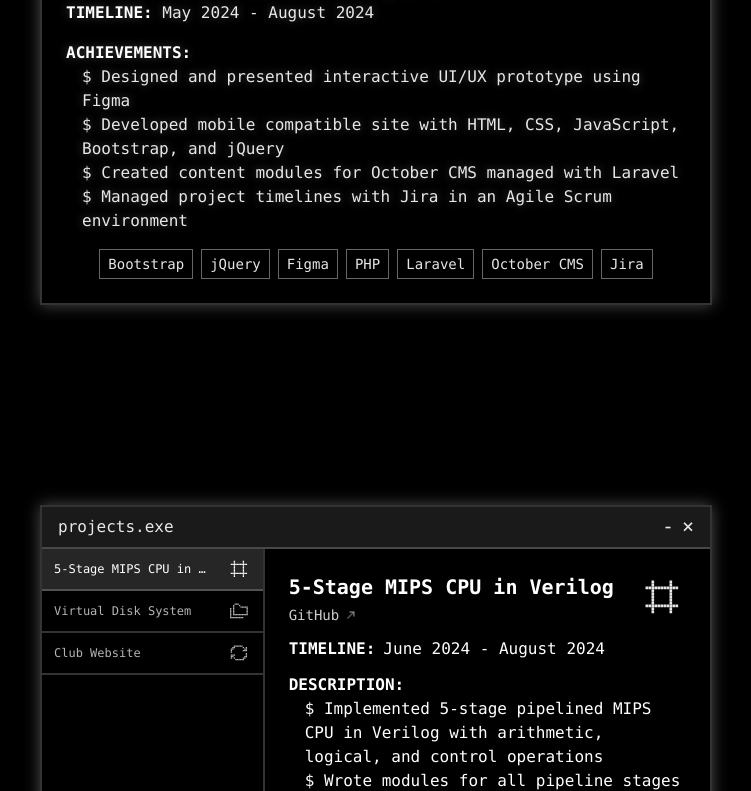
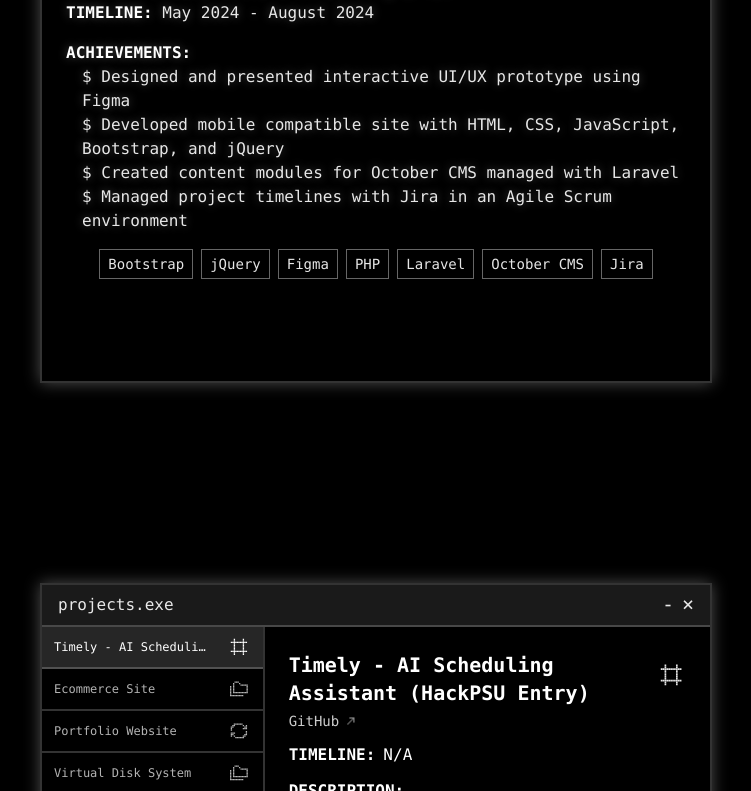
Before and after one commit to JaeMinBird/Portfolio, a Next.js app: page / in a window 1280 px wide. Shown: the part 2009-2800 px from the top of the page, without its empty margins (264-1015 px from the left). Built offline with nearby package versions, Linux system fonts and the light colour scheme.

Commit message:
Various improvements

```diff
--- a/src/app/page.tsx
+++ b/src/app/page.tsx
@@ -15,7 +15,7 @@
 
 // Loading placeholder component
 const TerminalLoading = () => (
-  <div className="w-full h-[400px] bg-black/50 backdrop-blur-sm border border-white/30 rounded-md flex items-center justify-center">
+  <div className="w-full h-[60vh] bg-black/50 backdrop-blur-sm border border-white/30 rounded-md flex items-center justify-center">
     <div className="animate-pulse text-white font-mono">Loading...</div>
   </div>
 );
--- a/src/components/ExperienceTerminal.tsx
+++ b/src/components/ExperienceTerminal.tsx
@@ -65,7 +65,7 @@
         </div>
 
         {/* Content Area */}
-        <div className="p-6 font-mono bg-black/80 relative z-20">
+        <div className="p-6 font-mono bg-black/80 relative z-20 h-[60vh] overflow-auto">
           <AnimatePresence mode="wait">
             <motion.div
               ref={ref}
--- a/src/components/ProjectsTerminal.tsx
+++ b/src/components/ProjectsTerminal.tsx
@@ -7,14 +7,10 @@
 
 export function ProjectsTerminal() {
   const [currentIndex, setCurrentIndex] = useState(0);
-  const [maxHeight, setMaxHeight] = useState(375);
-  const [mobileMaxHeight, setMobileMaxHeight] = useState(0);
   const [windowWidth, setWindowWidth] = useState(
     typeof window !== 'undefined' ? window.innerWidth : 1024
   );
-  const projectRefs = useRef<(HTMLDivElement | null)[]>([]);
-
-  const isMobile = windowWidth < 768; // Moved before the useEffect that uses it
+  const isMobile = windowWidth < 768;
 
   useEffect(() => {
     const handleResize = () => {
@@ -24,24 +20,6 @@
     window.addEventListener('resize', handleResize);
     return () => window.removeEventListener('resize', handleResize);
   }, []);
-
-  useEffect(() => {
-    const heights = projectRefs.current
-      .filter(ref => ref !== null)
-      .map(ref => ref.scrollHeight);
-
-    const newMaxHeight = Math.max(...heights, 400) + 100;
-    setMaxHeight(newMaxHeight);
-
-    // Calculate mobile max height with 15% reduction
-    if (isMobile) {
-      const mobileHeights = projectRefs.current
-        .filter(ref => ref !== null)
-        .map(ref => ref.scrollHeight + 200); // Changed from 240 to 200 (~15% reduction)
-      const newMobileMaxHeight = Math.max(...mobileHeights);
-      setMobileMaxHeight(newMobileMaxHeight);
-    }
-  }, [isMobile]); // Now isMobile is defined before this useEffect
 
   const handleTabClick = useCallback((index: number) => {
     if (index === currentIndex) return;
@@ -62,11 +40,7 @@
   return (
     <div className="flex justify-center items-center mt-[25vh] mb-16 relative z-30">
       <div
-        className="relative w-full max-w-2xl border-2 border-white/20 shadow-[0_0_15px_rgba(255,255,255,0.3)] backdrop-blur-sm flex flex-col"
-        style={{
-          height: isMobile ? `${mobileMaxHeight}px` : `${maxHeight}px`,
-          minHeight: isMobile ? `${mobileMaxHeight}px` : 'auto'
-        }}
+        className="relative w-full max-w-2xl border-2 border-white/20 shadow-[0_0_15px_rgba(255,255,255,0.3)] backdrop-blur-sm flex flex-col h-[80vh]"
       >
         {/* Window Title Bar */}
         <div className="relative z-20 flex justify-between items-center px-4 py-2 bg-white/10 border-b-2 border-white/20">
@@ -88,7 +62,7 @@
         {/* Main Content Area */}
         <div className={`flex relative flex-1 overflow-hidden ${isMobile ? 'flex-col' : ''}`}>
           {/* Project Tabs Column */}
-          <div className={`${isMobile ? 'w-full' : 'w-1/3'} bg-black/40 ${isMobile ? '' : 'border-r-2'} border-white/20 relative`}>
+          <div className={`${isMobile ? 'w-full' : 'w-1/3'} bg-black/40 ${isMobile ? '' : 'border-r-2'} border-white/20 relative overflow-auto`}>
             <div className={`relative ${isMobile ? 'flex flex-wrap' : ''}`}>
               <AnimatePresence>
                 {!isMobile && ( // Only show motion div on desktop
@@ -150,14 +124,9 @@
           </div>
 
           {/* Project Details */}
-          <div className={`${isMobile ? 'w-full' : 'w-2/3'} p-6 font-mono bg-black/80 relative`}>
+          <div className={`${isMobile ? 'w-full' : 'w-2/3'} p-6 font-mono bg-black/80 relative overflow-auto`}>
             <AnimatePresence mode="wait">
               <motion.div
-                ref={(el) => {
-                  if (el) {
-                    projectRefs.current[currentIndex] = el;
-                  }
-                }}
                 key={currentIndex}
                 initial={{ opacity: 0, y: 20 }}
                 animate={{ opacity: 1, y: 0 }}
--- a/src/data/projects.ts
+++ b/src/data/projects.ts
@@ -9,29 +9,63 @@
 
 export const projects = [
   {
-    name: "5-Stage MIPS CPU in Verilog",
-    pixelIcon: "M72 56h14v14H72zM72 40h14v14H72zM72 72h14v14H72zM72 104h14v14H72zM72 88h14v14H72zM72 120h14v14H72zM72 152h14v14H72zM72 136h14v14H72zM72 168h14v14H72zM168 56h14v14h-14zM168 40h14v14h-14zM168 72h14v14h-14zM168 104h14v14h-14zM168 88h14v14h-14zM168 120h14v14h-14zM168 152h14v14h-14zM168 136h14v14h-14zM168 168h14v14h-14zM168 184h14v14h-14zM168 200h14v14h-14zM72 184h14v14H72zM72 200h14v14H72zM152 72h14v14h-14zM200 72h14v14h-14zM56 72h14v14H56zM88 72h14v14H88zM184 72h14v14h-14zM200 168h14v14h-14zM184 168h14v14h-14zM40 168h14v14H40zM104 72h14v14h-14zM120 72h14v14h-14zM40 72h14v14H40zM136 72h14v14h-14zM152 168h14v14h-14zM56 168h14v14H56zM88 168h14v14H88zM104 168h14v14h-14zM120 168h14v14h-14zM136 168h14v14h-14z",
-    dateRange: "June 2024 - August 2024",
+    name: "Timely - AI Scheduling Assistant (HackPSU Entry)",
+    pixelIcon: "M72 56h14v14H72zM72 40h14v14H72zM72 72h14v14H72zM72 104h14v14H72zM72 88h14v14H72zM72 120h14v14H72zM72 152h14v14H72zM72 136h14v14H72zM72 168h14v14H72zM168 56h14v14h-14zM168 40h14v14h-14zM168 72h14v14h-14zM168 104h14v14h-14zM168 88h14v14h-14zM168 120h14v14h-14zM168 152h14v14h-14zM168 136h14v14h-14zM168 168h14v14h-14zM168 184h14v14h-14zM168 200h14v14h-14zM72 184h14v14H72zM72 200h14v14H72zM152 72h14v14h-14zM200 72h14v14h-14zM56 72h14v14H56zM88 72h14v14H88zM184 72h14v14h-14zM200 168h14v14h-14zM184 168h14v14h-14zM40 168h14v14H40zM104 72h14v14h-14zM120 72h14v14h-14zM40 72h14v14H40zM136 72h14v14h-14zM152 168h14v14h-14zM56 168h14v14H56zM88 168h14v14H88zM104 168h14v14H104zM120 168h14v14H120zM136 168h14v14h-14z",
+    dateRange: "N/A",
     description: [
-      "Implemented 5-stage pipelined MIPS CPU in Verilog with arithmetic, logical, and control operations",
-      "Wrote modules for all pipeline stages with integrated control and ALU logic",
-      "Simulated CPU behavior in Vivado 2024.1, verifying pipeline data flow and execution",
-      "Synthesized design for xc7z010clg400-1 FPGA, optimizing resource use"
+      "Powered AI chat system with dual model support for GPT-4o and Gemini via Vercel AI-SDK",
+      "Handled OAuth 2.0 user authentication and Google Calendar integration with GCP and NextAuth",
+      "Implemented serverless chat storage with Mongoose ODM (MongoDB), allowing for secure CRUD on message logs"
     ],
-    techStack: ["Verilog", "Vivado", "FPGA", "MIPS Architecture"], // Skills Demonstrated
-    githubUrl: "https://github.com/JaeMinBird/MIPS-CPU" // GitHub URL here
+    techStack: ["AI-SDK", "NextAuth.js", "Google Cloud Platform", "Mongoose ODM", "MongoDB"],
+    githubUrl: "https://github.com/JaeMinBird/Timely"
+  },
+  {
+    name: "Ecommerce Site",
+    pixelIcon: "M64 96h14v14H64zM128 64h14v14h-14zM80 48h14v14H80zM64 112h14v14H64zM64 80h14v14H64zM64 128h14v14H64zM64 144h14v14H64zM80 160h14v14H80zM176 80h14v14h-14zM208 112h14v14h-14zM208 96h14v14h-14zM208 128h14v14h-14zM208 144h14v14h-14zM176 160h14v14h-14zM160 80h14v14h-14zM208 80h14v14h-14zM64 64h14v14H64zM96 48h14v14H96zM192 80h14v14h-14zM208 160h14v14h-14zM192 160h14v14h-14zM112 48h14v14h-14zM144 80h14v14h-14zM160 160h14v14h-14zM64 160h14v14H64zM96 160h14v14H96zM112 160h14v14h-14zM128 160h14v14h-14zM144 160h14v14h-14zM32 128h14v14H32zM32 144h14v14H32zM32 96h14v14H32zM32 112h14v14H32zM32 160h14v14H32zM32 176h14v14H32zM48 192h14v14H48zM128 192h14v14h-14zM32 192h14v14H32zM64 192h14v14H64zM80 192h14v14H80zM96 192h14v14H96zM112 192h14v14h-14zM160 192h14v14h-14zM144 192h14v14h-14z",
+    dateRange: "N/A",
+    description: [
+      "Automated inventory management in a PostgreSQL database with Prisma ORM hosted on AWS",
+      "Secured payment processing with Stripe, handling transactions and order fulfillment",
+      "Designed RESTful API endpoints with Next.js App Router, handling product queries and cart operations"
+    ],
+    techStack: ["PostgreSQL", "Prisma ORM", "AWS", "Stripe", "Next.js", "React", "Tailwind CSS"],
+    githubUrl: "https://github.com/JaeMinBird/263Studios"
+  },
+  {
+    name: "Portfolio Website",
+    pixelIcon: "M200 80h14v14h-14zM200 96h14v14h-14zM184 96h14v14h-14zM184 80h14v14h-14zM200 64h14v14h-14zM168 96h14v14h-14zM168 64h14v14h-14zM152 48h14v14h-14zM136 48h14v14h-14zM120 48h14v14h-14zM56 64h14v14H56zM72 64h14v14H72zM88 48h14v14H88zM104 48h14v14h-14zM56 80h14v14H56zM40 80h14v14H40zM40 96h14v14H40zM40 112h14v14H40zM72 144h14v14H72zM40 160h14v14H40zM104 192h14v14h-14zM88 192h14v14H88zM40 176h14v14H40zM56 160h14v14H56zM56 144h14v14H56zM40 144h14v14H40zM120 192h14v14h-14zM136 192h14v14h-14zM152 192h14v14h-14zM168 192h14v14h-14zM72 48h14v14H72zM72 176h14v14H72zM168 176h14v14h-14zM184 176h14v14h-14zM184 160h14v14h-14zM200 160h14v14h-14zM200 144h14v14h-14zM200 128h14v14h-14z",
+    dateRange: "N/A",
+    description: [
+      "Created retro style portfolio site with React, Next.js, and Typescript, deployed on Vercel",
+      "Built responsive, animated UI/UX components with Tailwind CSS and Framer-Motion"
+    ],
+    techStack: ["React", "Next.js", "Typescript", "Tailwind CSS", "Framer-Motion"],
+    githubUrl: "https://github.com/JaeMinBird/Portfolio"
   },
   {
     name: "Virtual Disk System",
     pixelIcon: "M64 96h14v14H64zM128 64h14v14h-14zM80 48h14v14H80zM64 112h14v14H64zM64 80h14v14H64zM64 128h14v14H64zM64 144h14v14H64zM80 160h14v14H80zM176 80h14v14h-14zM208 112h14v14h-14zM208 96h14v14h-14zM208 128h14v14h-14zM208 144h14v14h-14zM176 160h14v14h-14zM160 80h14v14h-14zM208 80h14v14h-14zM64 64h14v14H64zM96 48h14v14H96zM192 80h14v14h-14zM208 160h14v14h-14zM192 160h14v14h-14zM112 48h14v14h-14zM144 80h14v14h-14zM160 160h14v14h-14zM64 160h14v14H64zM96 160h14v14H96zM112 160h14v14h-14zM128 160h14v14h-14zM144 160h14v14h-14zM32 128h14v14H32zM32 144h14v14H32zM32 96h14v14H32zM32 112h14v14H32zM32 160h14v14H32zM32 176h14v14H32zM48 192h14v14H48zM128 192h14v14h-14zM32 192h14v14H32zM64 192h14v14H64zM80 192h14v14H80zM96 192h14v14H96zM112 192h14v14h-14zM160 192h14v14h-14zM144 192h14v14h-14z",
-    dateRange: "May 2024 - August 2024",
+    dateRange: "N/A",
     description: [
-      "Developed block-level storage system in C using a JBOD architecture",
-      "Implemented an LFU caching algorithm to optimize data retrieval and reduce disk access",
+      "Developed block-level storage system in C using JBOD for efficient read/write operations",
+      "Implemented LFU caching algorithm to optimize data retrieval and reduce disk access",
       "Integrated TCP networking for remote storage operations over IP networks"
     ],
-    techStack: ["C", "TCP/IP", "Linux", "JBOD"], // Skills Demonstrated
-    githubUrl: "https://github.com/JaeMinBird/VirtualDiskSystem" // GitHub URL here
+    techStack: ["C", "TCP/IP", "Linux", "JBOD"],
+    githubUrl: "https://github.com/JaeMinBird/VirtualDiskSystem"
+  },
+  {
+    name: "5-Stage MIPS CPU in Verilog",
+    pixelIcon: "M72 56h14v14H72zM72 40h14v14H72zM72 72h14v14H72zM72 104h14v14H72zM72 88h14v14H72zM72 120h14v14H72zM72 152h14v14H72zM72 136h14v14H72zM72 168h14v14H72zM168 56h14v14h-14zM168 40h14v14h-14zM168 72h14v14h-14zM168 104h14v14h-14zM168 88h14v14h-14zM168 120h14v14h-14zM168 152h14v14h-14zM168 136h14v14h-14zM168 168h14v14h-14zM168 184h14v14h-14zM168 200h14v14h-14zM72 184h14v14H72zM72 200h14v14H72zM152 72h14v14h-14zM200 72h14v14h-14zM56 72h14v14H56zM88 72h14v14H88zM184 72h14v14h-14zM200 168h14v14h-14zM184 168h14v14h-14zM40 168h14v14H40zM104 72h14v14h-14zM120 72h14v14h-14zM40 72h14v14H40zM136 72h14v14h-14zM152 168h14v14h-14zM56 168h14v14H56zM88 168h14v14H88zM104 168h14v14H104zM120 168h14v14H120zM136 168h14v14h-14z",
+    dateRange: "N/A",
+    description: [
+      "Designed 5-stage pipelined MIPS CPU in Verilog with integrated control and ALU logic",
+      "Simulated CPU behavior in Vivado, verifying pipeline data flow and execution",
+      "Synthesized design for xc7z010clg400-1 FPGA, optimizing resource use"
+    ],
+    techStack: ["Verilog", "Vivado", "FPGA", "MIPS Architecture"],
+    githubUrl: "https://github.com/JaeMinBird/MIPS-CPU"
   },
   {
     name: "Club Website",
@@ -39,11 +73,10 @@
     dateRange: "August 2023 - May 2024",
     description: [
       "Built parallax website with React, Bootstrap, HTML, CSS, Javascript, and jQuery",
-      "Created sign-up form with Node.js and Express.js",
-      "Stored form data in MongoDB database synced with Google Cloud API",
+      "Created sign-up form with Node.js and Express.js synced with Google Cloud Platform",
       "Deployed with Nginx on a virtual Ubuntu Server"
     ],
-    techStack: ["React", "Node.js", "Express.js", "MongoDB", "Nginx", "Google Cloud API"], // Skills Demonstrated
+    techStack: ["React", "Node.js", "Express.js", "Nginx", "Google Cloud Platform"], // Skills Demonstrated
     githubUrl: "https://github.com/JaeMinBird/PSUASASite" // GitHub URL here
   }
 ];
```
Also changed, not shown: package.json (+6 -5 lines), 1 other file (tests, documents, lock files or other folders).
